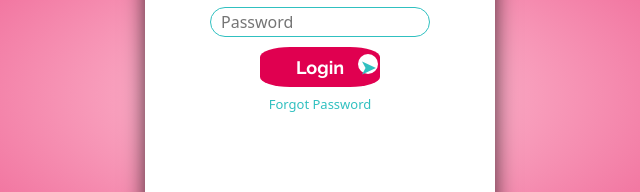
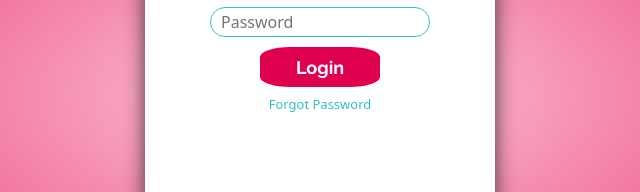
Before and after one commit to bennydreamtech23/allout-store, a plain HTML site: page account.html in a window 1280 px wide. Shown: the part 283-475 px from the top of the page, 320-960 px from the left. Drawn offline with nearby package versions, Linux system fonts and the light colour scheme; a web font is replaced by a local one.

Commit message:
Update product.css

```diff
--- a/product.css
+++ b/product.css
@@ -622,17 +622,14 @@ form a{
   width: 120px;
 }
 
-.inner-box .btn:after{
-  content: '\27a4';
-  color: #30c0c0;
-  width: 20px;
-  height: 20px;
-  border-radius: 10px;
-  position: absolute;
-  background-color: white;
-  right: 2px;
-  top: 7px;
-}
+
+
+
+
+
+
+
+
 
 .inner-box .btn:hover{
   border: 2px solid #30c0c0;
```
